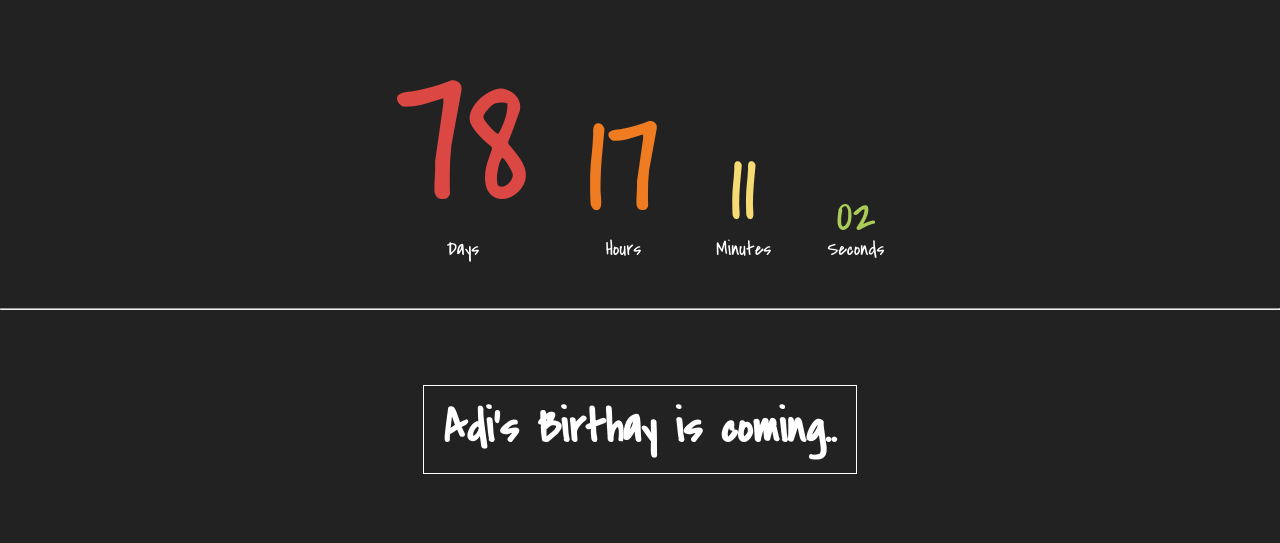
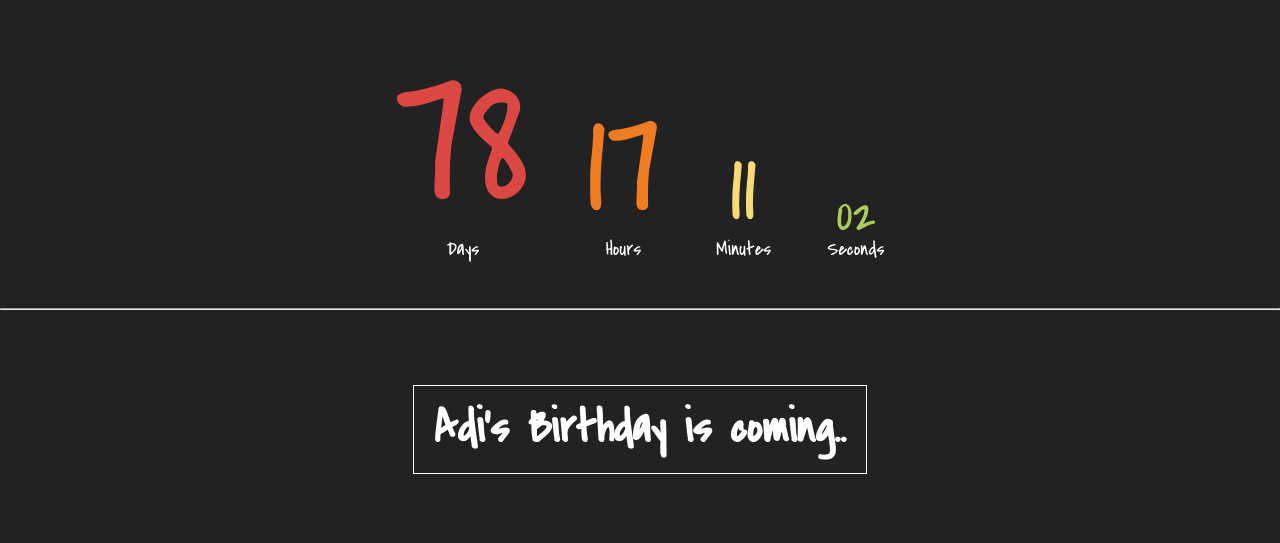
Before and after one commit to war19/adibirthday, a plain HTML site: page index.html in a window 1280 px wide. Drawn offline with nearby package versions, Linux system fonts and the light colour scheme.

Commit message:
Update index.html
jnbh

```diff
--- a/index.html
+++ b/index.html
@@ -17,7 +17,7 @@
 </div>
 <hr/>
 <div>
-  <h3> Adi's Birthay is coming..</h3> </div>
+  <h3> Adi's Birthday is coming..</h3> </div>
 <!-- partial -->
   <script src='//cdnjs.cloudflare.com/ajax/libs/jquery/2.1.3/jquery.min.js'></script><script  src="./script.js"></script>
 
```
